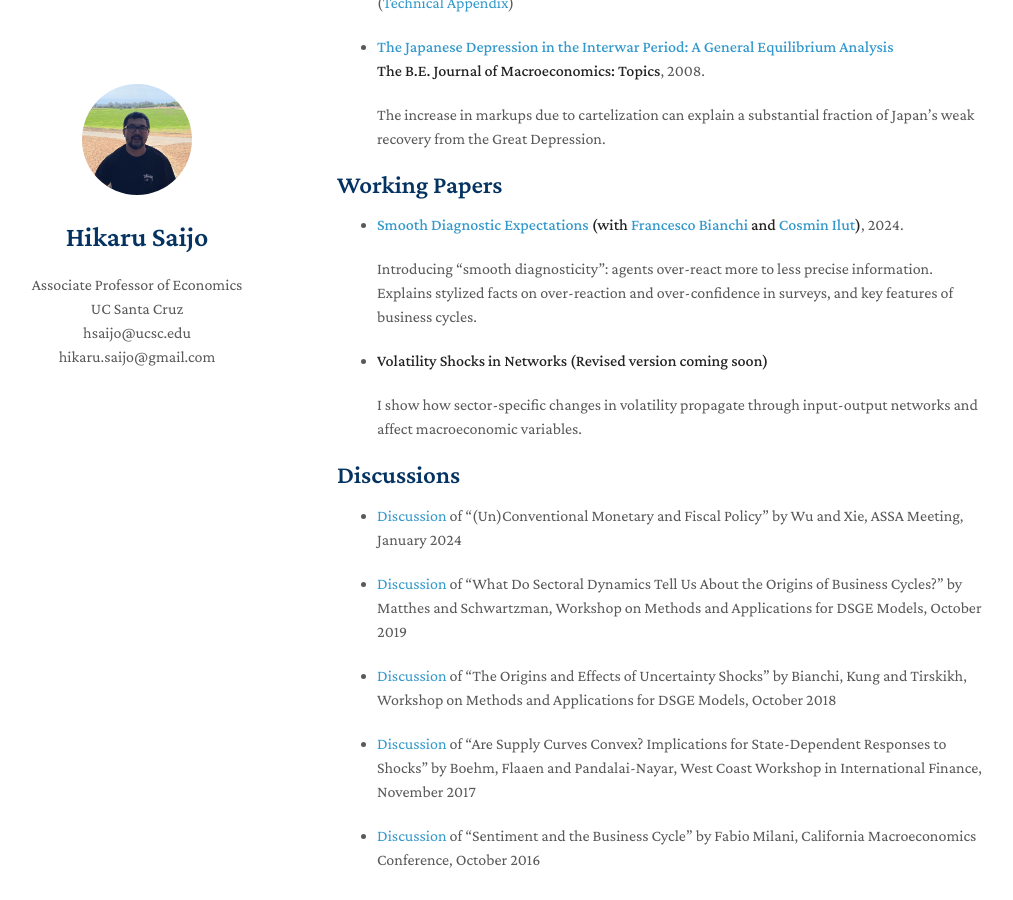
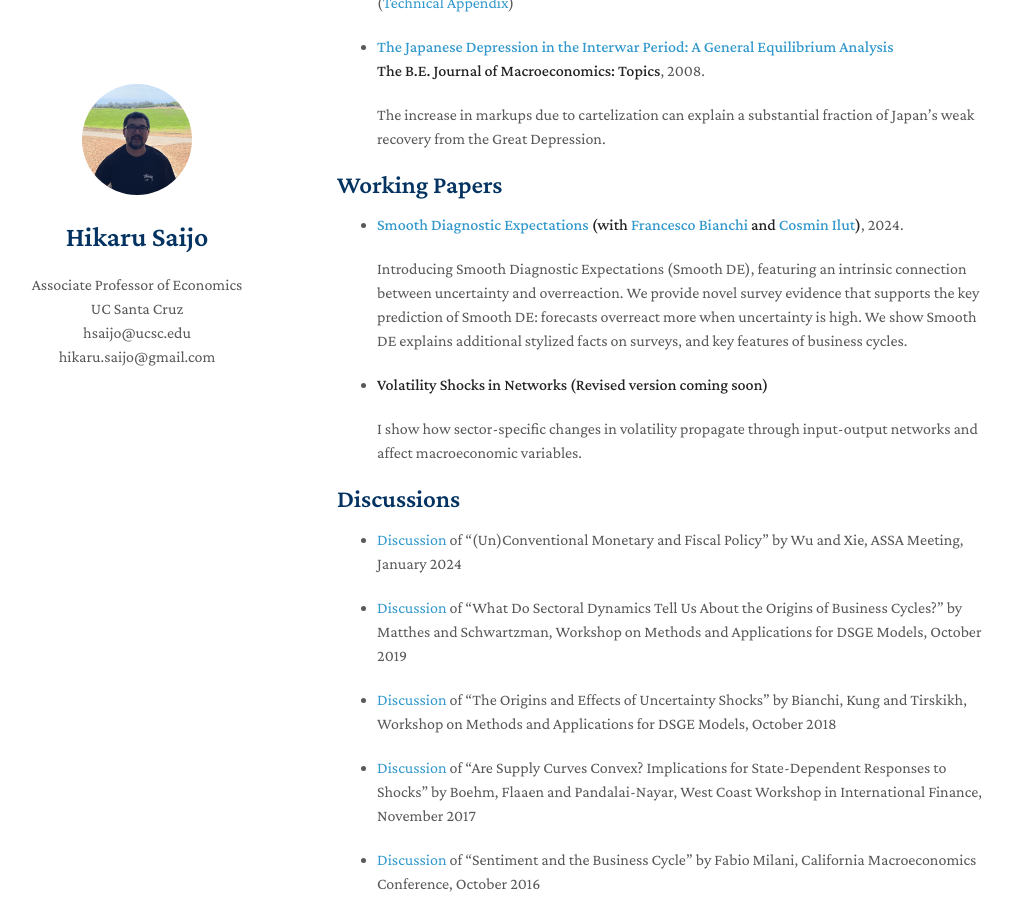
Before and after one commit to hsaijo/hsaijo.github.io, a Jekyll site: the page built from index.md, in a window 1280 px wide and 900 px high, scrolled down 1320 px. Shown: the whole window, without its empty margins (133-1146 px from the left). Built offline with Jekyll 4.4.1, drawn with Linux system fonts in a browser that asks for light colours; nearby versions of some CDN libraries; a style sheet for code colours, icons or effects is not loaded.

Commit message:
Update index.md

```diff
--- a/index.md
+++ b/index.md
@@ -64,10 +64,10 @@ Pronunciation: He-Ka-Ru Sigh-Joe (Ka as in Kamala)
 
 ## Working Papers
 
-* **[Smooth Diagnostic Expectations](http://hsaijo.github.io/files/SmoothDE_0209.pdf) (with [Francesco Bianchi](https://sites.google.com/view/francescobianchi/home) and [Cosmin Ilut](https://sites.google.com/site/cosminilut/))**, 2024.
+* **[Smooth Diagnostic Expectations](http://hsaijo.github.io/files/SmoothDE_paper.pdf) (with [Francesco Bianchi](https://sites.google.com/view/francescobianchi/home) and [Cosmin Ilut](https://sites.google.com/site/cosminilut/))**, 2024.
 
 
-  Introducing "smooth diagnosticity": agents over-react more to less precise information. Explains stylized facts on over-reaction and over-confidence in surveys, and key features of business cycles.
+  Introducing Smooth Diagnostic Expectations (Smooth DE), featuring an intrinsic connection between uncertainty and overreaction. We provide novel survey evidence that supports the key prediction of Smooth DE: forecasts overreact more when uncertainty is high. We show Smooth DE explains additional stylized facts on surveys, and key features of business cycles.
 
 * **Volatility Shocks in Networks (Revised version coming soon)**
 
```
